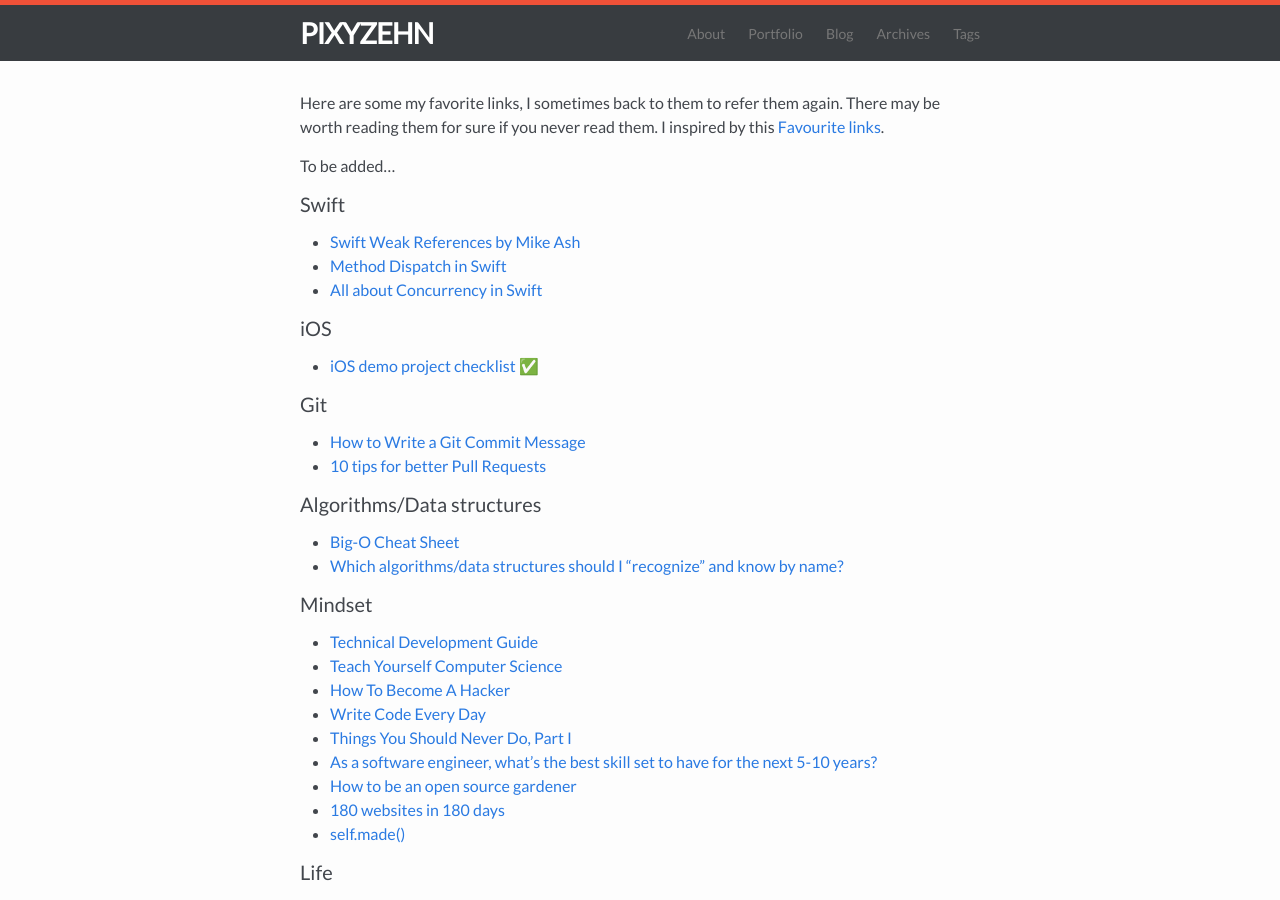
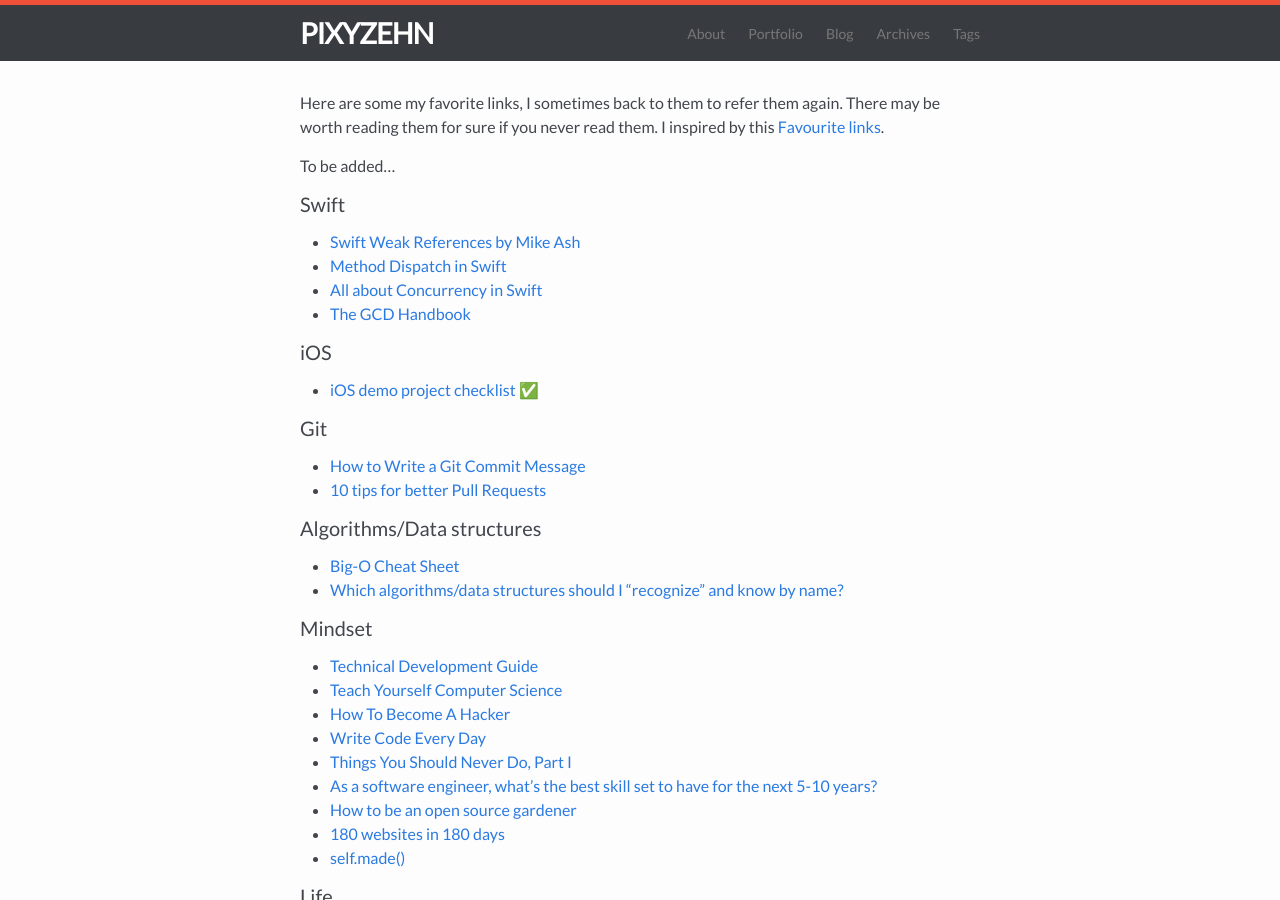
Before and after one commit to pixyzehn/pixyzehn.com, a Jekyll site: the page built from pages/links.md, in a window 1280 px wide and 900 px high. Built offline with Jekyll 4.4.1, drawn with Linux system fonts in a browser that asks for light colours.

Commit message:
Add link about the-GCD-Handbook link

```diff
--- a/pages/links.md
+++ b/pages/links.md
@@ -12,6 +12,7 @@ To be added...
 - [Swift Weak References by Mike Ash](https://www.mikeash.com/pyblog/friday-qa-2015-12-11-swift-weak-references.html)
 - [Method Dispatch in Swift](https://www.raizlabs.com/dev/2016/12/swift-method-dispatch/)
 - [All about Concurrency in Swift](https://www.uraimo.com/2017/05/07/all-about-concurrency-in-swift-1-the-present/)
+- [The GCD Handbook](http://khanlou.com/2016/04/the-GCD-handbook/)
 
 #### iOS
 - [iOS demo project checklist ✅](http://codeplease.io/2017/04/15/tech-demo-checklist/)
```
